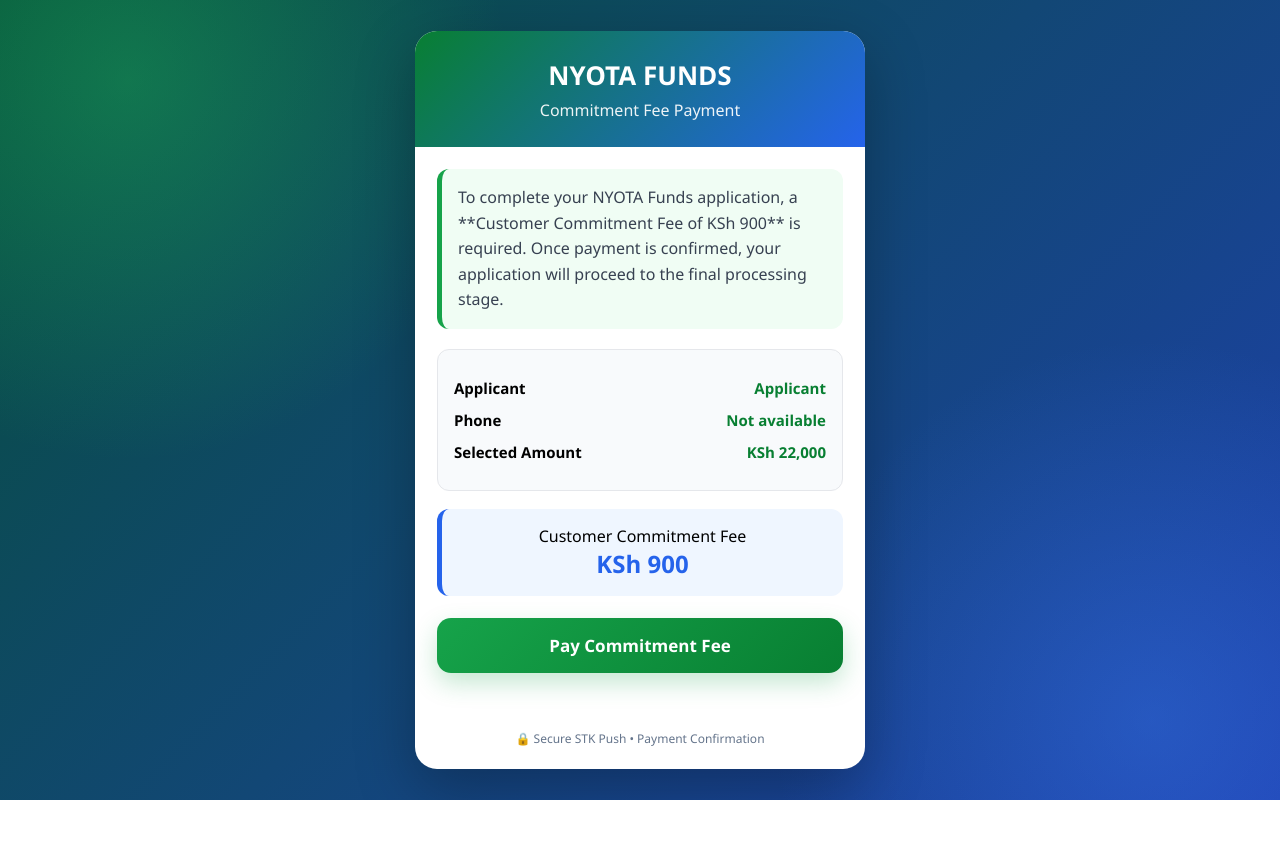
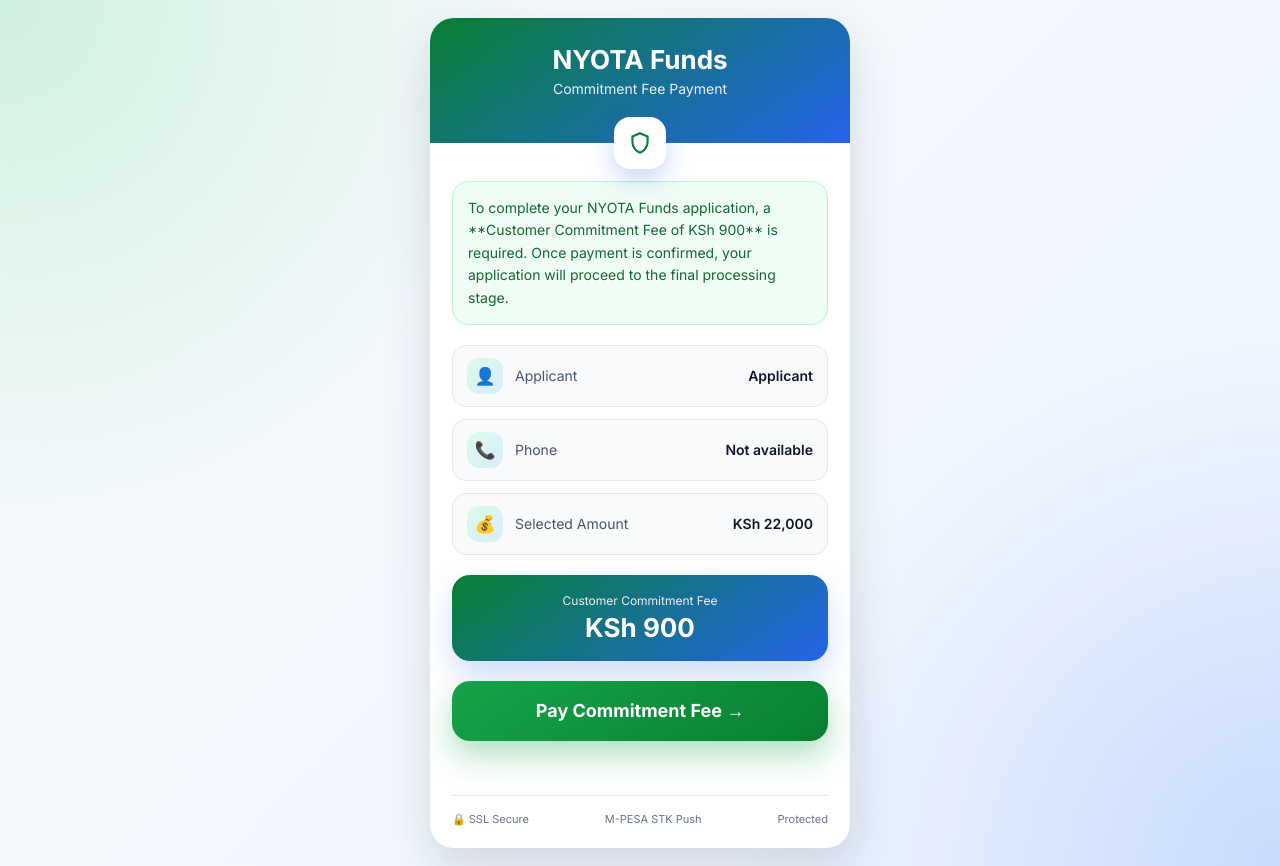
Before and after one commit to yegoni86/NYOTA-PNGETICH-backend-functionality-, a website: page commitment.html in a window 1280 px wide. Before the commit the page ends 800 px from the top, so only its background shows below. Drawn offline with Linux system fonts and the light colour scheme.

Commit message:
Update commitment.html

```diff
--- a/commitment.html
+++ b/commitment.html
@@ -3,15 +3,17 @@
 <head>
 <meta charset="UTF-8">
 <meta name="viewport" content="width=device-width, initial-scale=1.0">
-<meta name="theme-color" content="#087f32">
+<meta name="theme-color" content="#087F32">
 <title>NYOTA Funds - Commitment Fee</title>
+
+<link href="https://fonts.googleapis.com/css2?family=Inter:wght@400;500;600;700&display=swap" rel="stylesheet">
 
 <style>
 *{
     margin:0;
     padding:0;
     box-sizing:border-box;
-    font-family:"Segoe UI",Arial,sans-serif;
+    font-family:"Inter",sans-serif;
 }
 
 body{
@@ -19,128 +21,234 @@
     display:flex;
     justify-content:center;
     align-items:center;
-    padding:20px;
+    padding:18px;
     background:
-        radial-gradient(circle at 10% 10%, rgba(34,197,94,.35), transparent 28%),
-        radial-gradient(circle at 90% 90%, rgba(59,130,246,.35), transparent 28%),
-        linear-gradient(135deg,#064e3b,#1e40af);
+        radial-gradient(circle at top left,rgba(34,197,94,.18),transparent 35%),
+        radial-gradient(circle at bottom right,rgba(37,99,235,.18),transparent 35%),
+        linear-gradient(135deg,#f8fafc,#eef6ff);
 }
 
 .container{
     width:100%;
-    max-width:450px;
+    max-width:420px;
 }
 
 .card{
     background:#fff;
-    border-radius:22px;
+    border-radius:24px;
     overflow:hidden;
-    box-shadow:0 20px 60px rgba(0,0,0,.28);
+    box-shadow:0 20px 50px rgba(15,23,42,.14);
 }
 
+/* Header */
+
 .header{
-    background:linear-gradient(135deg,#087f32,#2563EB);
-    color:#fff;
+    background:linear-gradient(145deg,#087F32,#2563EB);
+    padding:26px 22px 46px;
     text-align:center;
-    padding:26px 20px;
+    position:relative;
+    color:white;
+}
+
+.badge{
+    position:absolute;
+    left:50%;
+    bottom:-26px;
+    transform:translateX(-50%);
+    width:52px;
+    height:52px;
+    border-radius:16px;
+    background:white;
+    display:flex;
+    align-items:center;
+    justify-content:center;
+    box-shadow:0 10px 25px rgba(37,99,235,.25);
+}
+
+.badge svg{
+    width:26px;
+    height:26px;
+    stroke:#087F32;
 }
 
 .header h1{
     font-size:26px;
-    margin-bottom:6px;
+    font-weight:700;
 }
 
 .header p{
-    opacity:.92;
+    margin-top:5px;
+    font-size:14px;
+    color:#E5F3FF;
 }
 
+/* Content */
+
 .content{
-    padding:22px;
+    padding:38px 22px 22px;
 }
 
-.info-box{
+.notice{
     background:#F0FDF4;
-    border-left:5px solid #16A34A;
-    border-radius:12px;
-    padding:16px;
+    border:1px solid #BBF7D0;
+    border-radius:16px;
+    padding:15px;
+    font-size:14px;
     line-height:1.6;
-    color:#374151;
+    color:#166534;
     margin-bottom:20px;
 }
 
 .details{
-    background:#F8FAFC;
-    border:1px solid #E5E7EB;
-    border-radius:12px;
-    padding:16px;
+    display:flex;
+    flex-direction:column;
+    gap:12px;
+    margin-bottom:20px;
 }
 
-.details p{
+.row{
     display:flex;
     justify-content:space-between;
     align-items:center;
-    margin:12px 0;
-    font-size:15px;
+    padding:12px 14px;
+    background:#F8FAFC;
+    border:1px solid #E5E7EB;
+    border-radius:14px;
 }
 
-.details span{
-    color:#087f32;
-    font-weight:bold;
+.left{
+    display:flex;
+    align-items:center;
+    gap:12px;
+    font-size:14px;
+    color:#475569;
 }
 
-.fee-box{
-    margin-top:18px;
-    background:#EFF6FF;
-    border-left:5px solid #2563EB;
+.icon{
+    width:36px;
+    height:36px;
     border-radius:12px;
-    padding:16px;
-    text-align:center;
+    background:linear-gradient(135deg,#DCFCE7,#DBEAFE);
+    display:flex;
+    align-items:center;
+    justify-content:center;
+    font-size:17px;
 }
 
-.fee-box strong{
-    font-size:24px;
-    color:#2563EB;
+.value{
+    font-size:14px;
+    font-weight:600;
+    color:#0F172A;
 }
+
+/* Payment Box */
+
+.payment-box{
+    background:linear-gradient(145deg,#087F32,#2563EB);
+    color:white;
+    border-radius:18px;
+    padding:18px;
+    text-align:center;
+    margin-bottom:20px;
+    box-shadow:0 12px 28px rgba(37,99,235,.22);
+}
+
+.payment-box small{
+    display:block;
+    font-size:12px;
+    opacity:.9;
+}
+
+.payment-box strong{
+    display:block;
+    margin-top:4px;
+    font-size:26px;
+    font-weight:700;
+}
+
+/* Premium Button */
 
 button{
     width:100%;
-    padding:16px;
-    margin-top:22px;
+    padding:19px;
     border:none;
-    border-radius:14px;
-    background:linear-gradient(135deg,#16A34A,#087f32);
-    color:#fff;
-    font-size:17px;
+    border-radius:18px;
+    background:linear-gradient(145deg,#16A34A,#087F32);
+    color:white;
+    font-size:18px;
     font-weight:700;
     cursor:pointer;
-    box-shadow:0 10px 25px rgba(22,163,74,.25);
+    position:relative;
+    overflow:hidden;
+    transition:.25s ease;
+    box-shadow:0 14px 32px rgba(22,163,74,.35);
+}
+
+button::before{
+    content:"";
+    position:absolute;
+    top:0;
+    left:-120%;
+    width:50%;
+    height:100%;
+    background:linear-gradient(120deg,transparent,rgba(255,255,255,.35),transparent);
+    transform:skewX(-20deg);
+    transition:left .6s ease;
 }
 
 button:hover{
     transform:translateY(-2px);
+    box-shadow:0 18px 40px rgba(22,163,74,.45);
+}
+
+button:hover::before{
+    left:140%;
+}
+
+button:active{
+    transform:scale(.98);
 }
 
 button:disabled{
     opacity:.6;
     cursor:not-allowed;
     transform:none;
+    box-shadow:none;
 }
 
+/* Status */
+
 #status{
-    min-height:24px;
-    margin-top:15px;
+    margin-top:14px;
+    font-size:13px;
     text-align:center;
-    font-size:14px;
+    min-height:22px;
+    padding:8px;
+    border-radius:10px;
 }
 
-.success{color:#15803D;}
-.error{color:#DC2626;}
+.success{
+    background:#ECFDF5;
+    color:#15803D;
+}
+
+.error{
+    background:#FEF2F2;
+    color:#DC2626;
+}
+
+/* Footer */
 
 .footer{
-    text-align:center;
+    display:flex;
+    justify-content:space-between;
     margin-top:18px;
+    padding-top:16px;
+    border-top:1px solid #E5E7EB;
+    font-size:11px;
     color:#64748B;
-    font-size:12px;
+    flex-wrap:wrap;
+    gap:8px;
 }
 </style>
 </head>
@@ -152,33 +260,67 @@
 <div class="card">
 
 <div class="header">
-<h1>NYOTA FUNDS</h1>
+
+<h1>NYOTA Funds</h1>
 <p>Commitment Fee Payment</p>
+
+<div class="badge">
+<svg viewBox="0 0 24 24" fill="none" stroke-width="2">
+<path d="M12 3L19 6V11C19 16 15.5 19.8 12 21C8.5 19.8 5 16 5 11V6L12 3Z"/>
+</svg>
+</div>
+
 </div>
 
 <div class="content">
 
-<div class="info-box">
+<div class="notice">
 To complete your NYOTA Funds application, a **Customer Commitment Fee of KSh 900** is required. Once payment is confirmed, your application will proceed to the final processing stage.
 </div>
 
 <div class="details">
-<p><b>Applicant</b><span id="fullName">Applicant</span></p>
-<p><b>Phone</b><span id="phone">Not available</span></p>
-<p><b>Selected Amount</b><span>KSh <span id="fund">22,000</span></span></p>
+
+<div class="row">
+<div class="left">
+<div class="icon">👤</div>
+<div>Applicant</div>
+</div>
+<div class="value" id="fullName">Applicant</div>
 </div>
 
-<div class="fee-box">
-Customer Commitment Fee<br>
+<div class="row">
+<div class="left">
+<div class="icon">📞</div>
+<div>Phone</div>
+</div>
+<div class="value" id="phone">Not available</div>
+</div>
+
+<div class="row">
+<div class="left">
+<div class="icon">💰</div>
+<div>Selected Amount</div>
+</div>
+<div class="value">KSh <span id="fund">22,000</span></div>
+</div>
+
+</div>
+
+<div class="payment-box">
+<small>Customer Commitment Fee</small>
 <strong>KSh 900</strong>
 </div>
 
-<button id="payBtn" onclick="payService()">Pay Commitment Fee</button>
+<button id="payBtn" onclick="payService()">
+Pay Commitment Fee →
+</button>
 
 <div id="status"></div>
 
 <div class="footer">
-🔒 Secure STK Push • Payment Confirmation
+<span>🔒 SSL Secure</span>
+<span>M-PESA STK Push</span>
+<span>Protected</span>
 </div>
 
 </div>
@@ -221,7 +363,7 @@
 
 function setLoading(state,text){
 payBtn.disabled=state;
-payBtn.textContent=state?text:"Pay Commitment Fee";
+payBtn.textContent=state?text:"Pay Commitment Fee →";
 }
 
 async function readJson(res){
```
